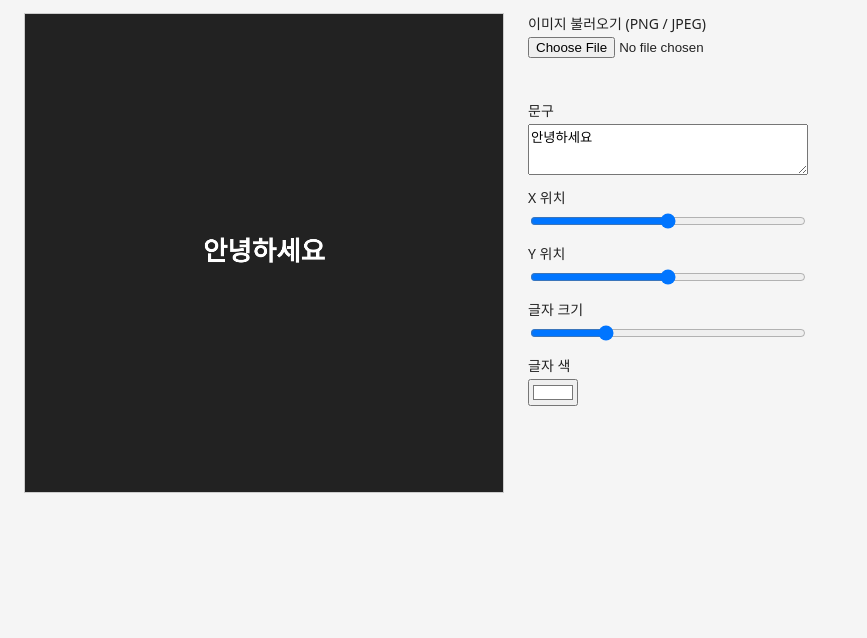
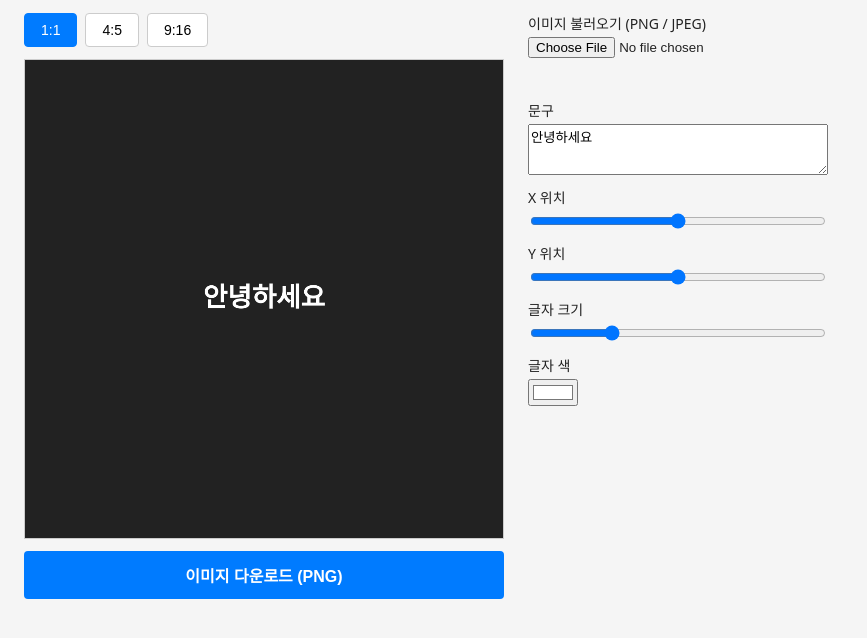
Before and after one commit to ILB72/meme-card-studio, a plain HTML site: page index.html in a window 1280 px wide. Shown: the part 56-694 px from the top of the page, without its empty margins (0-867 px from the left). Drawn offline with Linux system fonts and the light colour scheme.

Commit message:
기능 추가

```diff
--- a/app.js
+++ b/app.js
@@ -1,5 +1,6 @@
 const canvas = document.getElementById("preview");
 const ctx = canvas.getContext("2d");
+
 const fileInput = document.getElementById("fileInput");
 const errorMsg = document.getElementById("errorMsg");
 const textInput = document.getElementById("textInput");
@@ -8,6 +9,13 @@ const yInput = document.getElementById("yInput");
 const sizeInput = document.getElementById("sizeInput");
 const colorInput = document.getElementById("colorInput");
 
+// 화면비 및 다운로드 버튼
+const btn1x1 = document.getElementById("btn1x1");
+const btn4x5 = document.getElementById("btn4x5");
+const btn9x16 = document.getElementById("btn9x16");
+const downloadBtn = document.getElementById("downloadBtn");
+
+// 상태 관리 객체
 const state = {
   image: null,
   text: textInput.value,
@@ -17,6 +25,7 @@ const state = {
   color: "#ffffff",
 };
 
+// 이미지를 캔버스에 꽉 차게 그리는 함수 (Cover)
 function drawImageCover(ctx, img, cw, ch) {
   const scale = Math.max(cw / img.width, ch / img.height);
   const w = img.width * scale;
@@ -26,42 +35,50 @@ function drawImageCover(ctx, img, cw, ch) {
   ctx.drawImage(img, dx, dy, w, h);
 }
 
+// ★ 미리보기와 다운로드가 공유하는 단 하나의 그리기 함수
 function render() {
+  // 1. 배경 지우기
   ctx.fillStyle = "#222";
   ctx.fillRect(0, 0, canvas.width, canvas.height);
 
+  // 2. 이미지 그리기
   if (state.image) {
     drawImageCover(ctx, state.image, canvas.width, canvas.height);
   }
 
+  // 3. 문구 그리기
   if (state.text.trim() !== "") {
     ctx.fillStyle = state.color;
     ctx.font = `bold ${state.fontSize}px sans-serif`;
     ctx.textAlign = "center";
     ctx.textBaseline = "middle";
+
+    // 비율 좌표(0~1)를 실제 캔버스 픽셀 좌표로 변환
     const px = state.x * canvas.width;
     const py = state.y * canvas.height;
+
     ctx.fillText(state.text, px, py);
   }
 }
 
+// --- 이벤트 리스너: 파일 업로드 ---
 fileInput.addEventListener("change", (e) => {
   const file = e.target.files[0];
   if (!file) return;
-  errorMsg.textContent = "";
+  errorMsg.textContent = ""; // 이전 에러 초기화
 
   const okTypes = ["image/png", "image/jpeg"];
   if (!okTypes.includes(file.type)) {
     errorMsg.textContent = "PNG 또는 JPEG 이미지만 올릴 수 있습니다.";
     fileInput.value = "";
-    return;
+    return; // 기존 state 유지
   }
 
   const reader = new FileReader();
   reader.onload = () => {
     const img = new Image();
     img.onload = () => {
-      state.image = img;
+      state.image = img; // 성공 시에만 state 교체
       render();
     };
     img.onerror = () => {
@@ -75,25 +92,64 @@ fileInput.addEventListener("change", (e) => {
   reader.readAsDataURL(file);
 });
 
+// --- 이벤트 리스너: 텍스트/슬라이더 ---
 textInput.addEventListener("input", (e) => {
   state.text = e.target.value;
   render();
 });
+
 xInput.addEventListener("input", (e) => {
   state.x = parseFloat(e.target.value);
   render();
 });
+
 yInput.addEventListener("input", (e) => {
   state.y = parseFloat(e.target.value);
   render();
 });
+
 sizeInput.addEventListener("input", (e) => {
   state.fontSize = parseInt(e.target.value, 10);
   render();
 });
+
 colorInput.addEventListener("input", (e) => {
   state.color = e.target.value;
   render();
 });
 
+// --- 이벤트 리스너: 화면비 변경 ---
+function changeRatio(width, height, activeBtn) {
+  // 캔버스 실제 해상도 변경
+  canvas.width = width;
+  canvas.height = height;
+
+  // 버튼 UI 활성화 상태 변경
+  [btn1x1, btn4x5, btn9x16].forEach(btn => btn.classList.remove("active"));
+  activeBtn.classList.add("active");
+
+  // 비율이 바뀌었으므로 다시 그리기 (비율 좌표 덕분에 글자 위치 자동 조정)
+  render();
+}
+
+btn1x1.addEventListener("click", () => changeRatio(1080, 1080, btn1x1));
+btn4x5.addEventListener("click", () => changeRatio(1080, 1350, btn4x5));
+btn9x16.addEventListener("click", () => changeRatio(1080, 1920, btn9x16));
+
+// --- 이벤트 리스너: 다운로드 ---
+downloadBtn.addEventListener("click", () => {
+  // 다운로드 직전, 현재 캔버스 상태를 한 번 더 그려서 확실하게 갱신
+  render();
+
+  // 캔버스를 PNG 데이터(Data URL)로 변환
+  const dataURL = canvas.toDataURL("image/png");
+
+  // 가상 링크를 만들어 다운로드 실행
+  const link = document.createElement("a");
+  link.download = "card_image.png";
+  link.href = dataURL;
+  link.click();
+});
+
+// 초기 렌더링 실행
 render();
--- a/index.html
+++ b/index.html
@@ -9,7 +9,20 @@
 <body>
   <h1>짤·카드 스튜디오</h1>
   <main>
-    <canvas id="preview" width="1080" height="1080"></canvas>
+    <div class="canvas-area">
+      <!-- 비율 선택 버튼 -->
+      <div class="ratio-buttons">
+        <button id="btn1x1" class="active">1:1</button>
+        <button id="btn4x5">4:5</button>
+        <button id="btn9x16">9:16</button>
+      </div>
+
+      <!-- 미리보기 캔버스 -->
+      <canvas id="preview" width="1080" height="1080"></canvas>
+
+      <!-- 다운로드 버튼 -->
+      <button id="downloadBtn">이미지 다운로드 (PNG)</button>
+    </div>
 
     <section class="panel">
       <label>이미지 불러오기 (PNG / JPEG)
--- a/style.css
+++ b/style.css
@@ -13,18 +13,56 @@ main {
   align-items: flex-start;
   flex-wrap: wrap;
 }
+.canvas-area {
+  display: flex;
+  flex-direction: column;
+  gap: 12px;
+  width: 100%;
+  max-width: 480px;
+}
+.ratio-buttons {
+  display: flex;
+  gap: 8px;
+}
+.ratio-buttons button {
+  padding: 8px 16px;
+  border: 1px solid #ccc;
+  background: white;
+  cursor: pointer;
+  border-radius: 4px;
+  font-size: 14px;
+}
+.ratio-buttons button.active {
+  background: #007bff;
+  color: white;
+  border-color: #007bff;
+}
 #preview {
   border: 1px solid #ccc;
   background: #222;
-  max-width: 480px;
   width: 100%;
   height: auto;
+  display: block;
+}
+#downloadBtn {
+  padding: 12px;
+  background: #007bff;
+  color: white;
+  border: none;
+  border-radius: 4px;
+  cursor: pointer;
+  font-size: 16px;
+  font-weight: bold;
+}
+#downloadBtn:hover {
+  background: #0056b3;
 }
 .panel {
   display: flex;
   flex-direction: column;
   gap: 12px;
-  width: 280px;
+  width: 100%;
+  max-width: 300px;
 }
 .panel label {
   display: flex;
```
